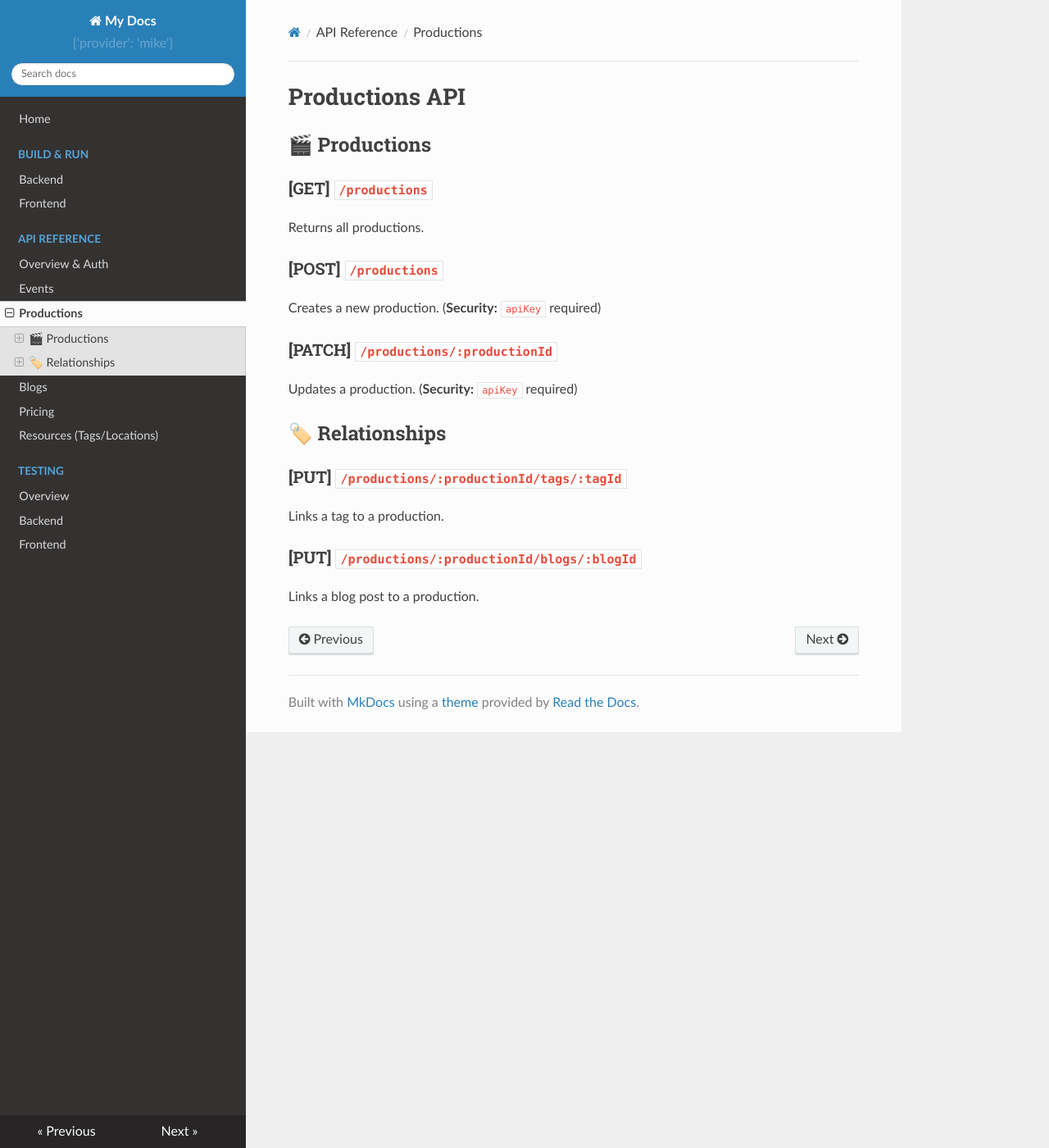
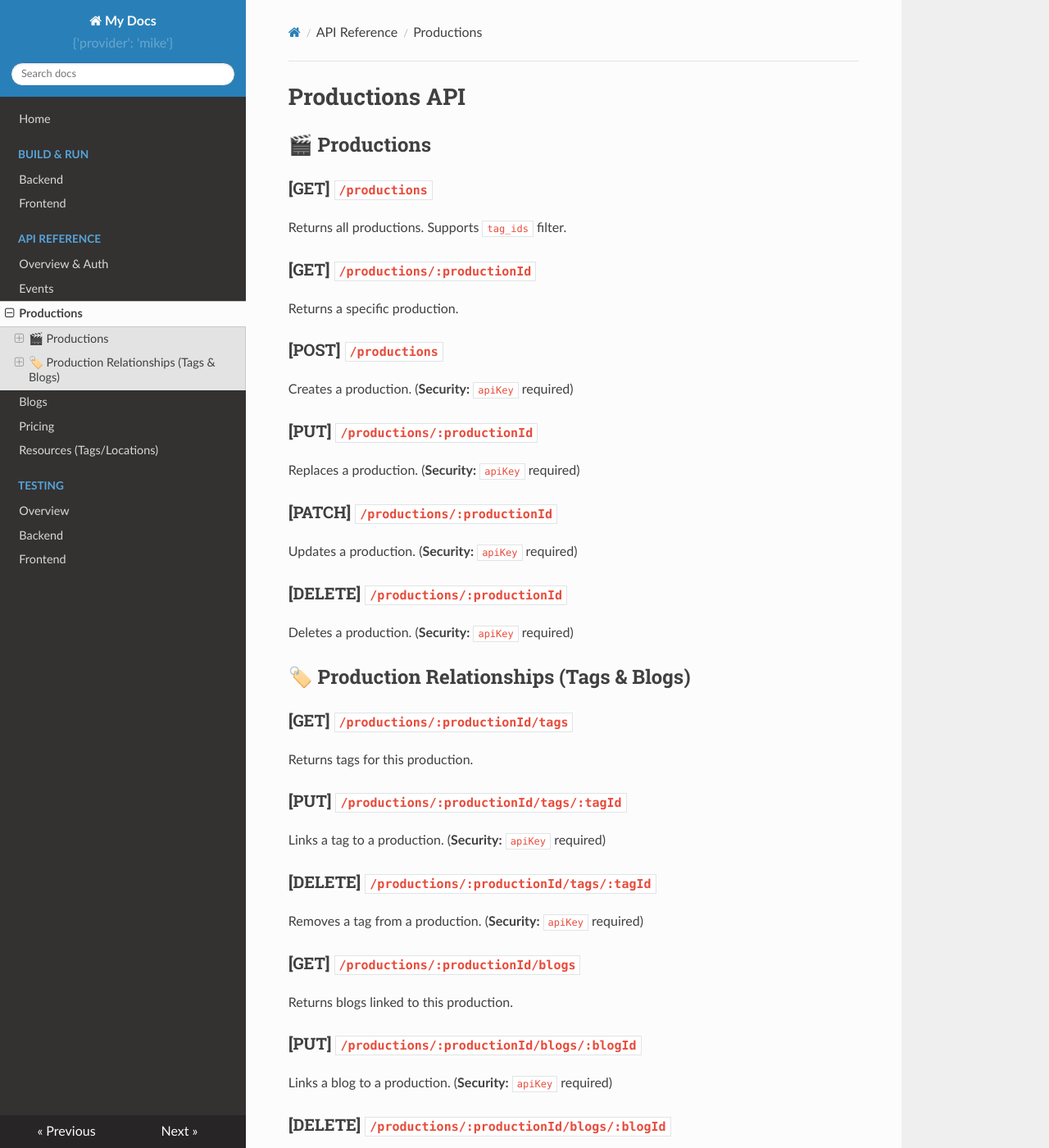
Before and after one commit to SELab-2/viernulvier-4, an MkDocs documentation site: the page built from docs/api/productions.md, in a window 1280 px wide and 1400 px high. Shown: the whole window at 82% size. Built offline with MkDocs 1.6.1, drawn with Linux system fonts in a browser that asks for light colours; nearby versions of some CDN libraries; some of the changed text lies outside the part shown.

Commit message:
hmmmmmm let me check rq

```diff
--- a/docs/api/productions.md
+++ b/docs/api/productions.md
@@ -2,17 +2,38 @@
 
 ## 🎬 Productions
 ### [GET] `/productions`
-Returns all productions.
+Returns all productions. Supports `tag_ids` filter.
+
+### [GET] `/productions/:productionId`
+Returns a specific production.
 
 ### [POST] `/productions`
-Creates a new production. (**Security:** `apiKey` required)
+Creates a production. (**Security:** `apiKey` required)
+
+### [PUT] `/productions/:productionId`
+Replaces a production. (**Security:** `apiKey` required)
 
 ### [PATCH] `/productions/:productionId`
 Updates a production. (**Security:** `apiKey` required)
 
-## 🏷️ Relationships
+### [DELETE] `/productions/:productionId`
+Deletes a production. (**Security:** `apiKey` required)
+
+## 🏷️ Production Relationships (Tags & Blogs)
+### [GET] `/productions/:productionId/tags`
+Returns tags for this production.
+
 ### [PUT] `/productions/:productionId/tags/:tagId`
-Links a tag to a production.
+Links a tag to a production. (**Security:** `apiKey` required)
+
+### [DELETE] `/productions/:productionId/tags/:tagId`
+Removes a tag from a production. (**Security:** `apiKey` required)
+
+### [GET] `/productions/:productionId/blogs`
+Returns blogs linked to this production.
 
 ### [PUT] `/productions/:productionId/blogs/:blogId`
-Links a blog post to a production.
+Links a blog to a production. (**Security:** `apiKey` required)
+
+### [DELETE] `/productions/:productionId/blogs/:blogId`
+Unlinks a blog from a production. (**Security:** `apiKey` required)
```
Also changed, not shown: docs/api/blogs.md (+11 -3 lines), docs/api/events.md (+20 -5 lines), docs/api/index.md (+10 -8 lines), docs/api/pricing.md (+9 -4 lines), docs/api/resources.md (deleted, +0 -25 lines), docs/api/tags-locations.md (added, +18 -0 lines).
